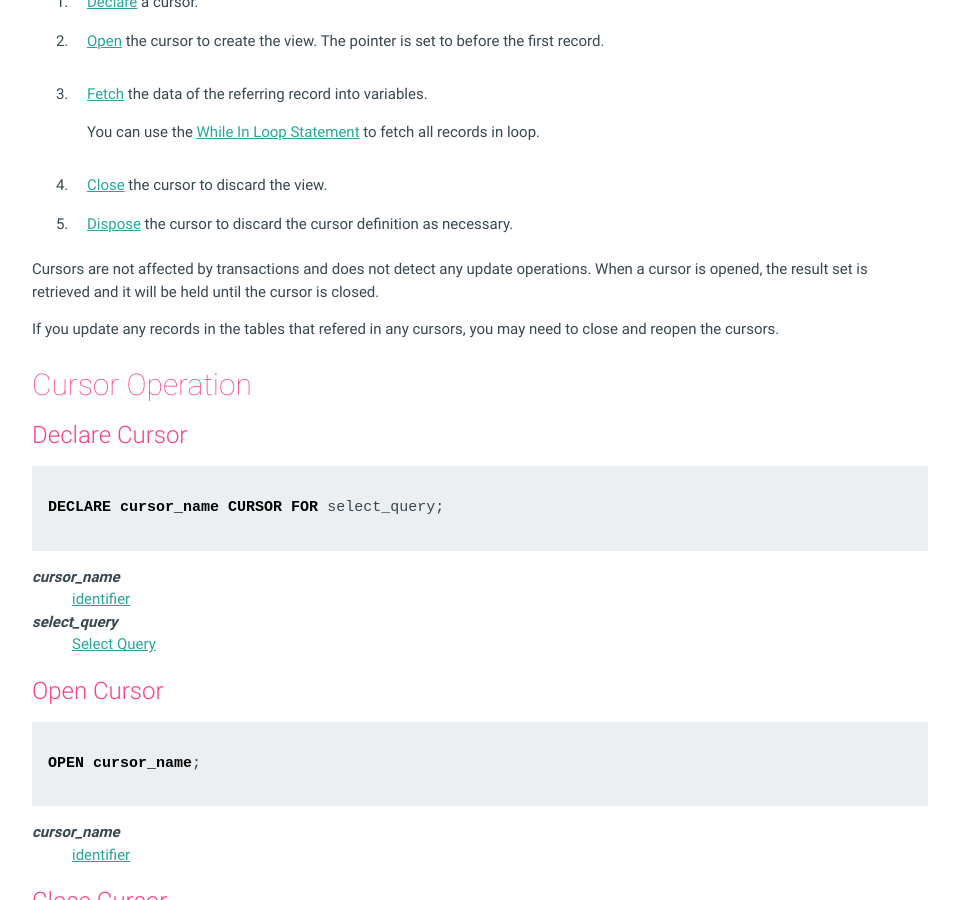
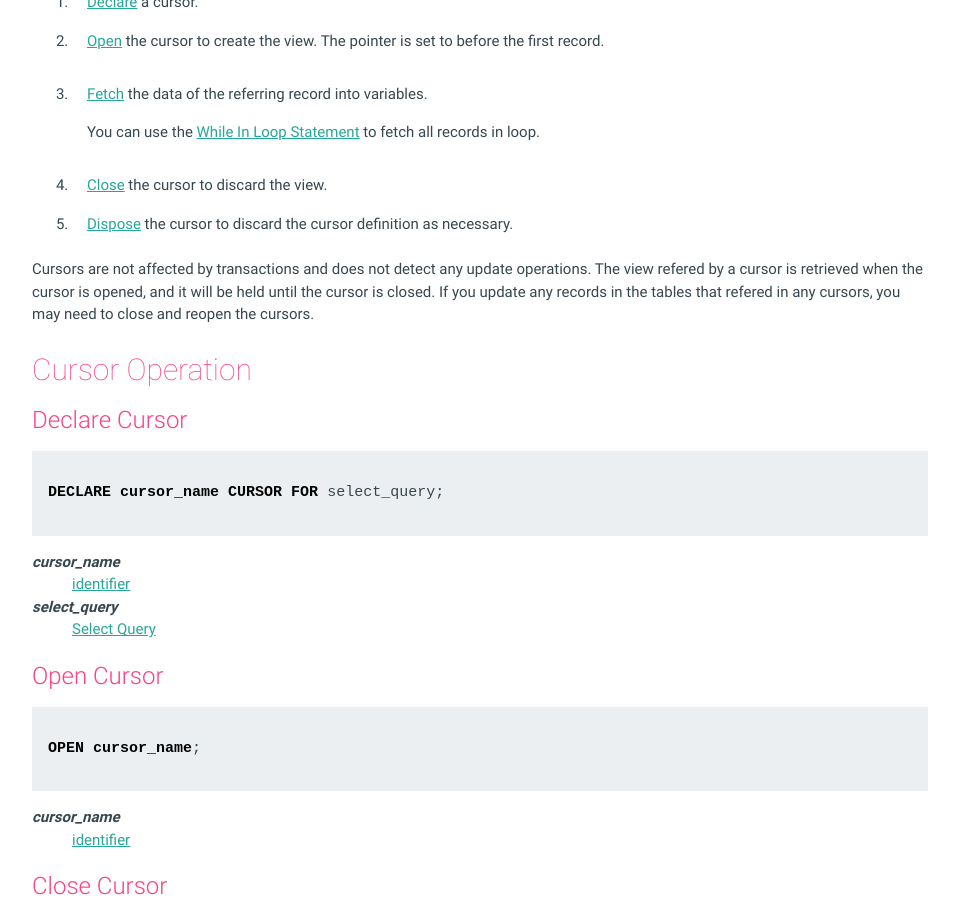
Before and after one commit to mithrandie/csvq, a Jekyll site: the page built from docs/_posts/2006-01-02-cursor.md, in a window 1280 px wide and 900 px high, scrolled down 535 px. Shown: the whole window, without its empty margins (160-1119 px from the left). Built offline with Jekyll 4.4.1, drawn with Linux system fonts in a browser that asks for light colours.

Commit message:
Update docs.

```diff
--- a/docs/_posts/2006-01-02-cursor.md
+++ b/docs/_posts/2006-01-02-cursor.md
@@ -26,8 +26,7 @@ A cursor is a pointer to a record in a view created by a select query.
 5. [Dispose](#dispose) the cursor to discard the cursor definition as necessary.
 
 Cursors are not affected by transactions and does not detect any update operations.
-When a cursor is opened, the result set is retrieved and it will be held until the cursor is closed.
-
+The view refered by a cursor is retrieved when the cursor is opened, and it will be held until the cursor is closed.
 If you update any records in the tables that refered in any cursors, you may need to close and reopen the cursors.
 
 
```
